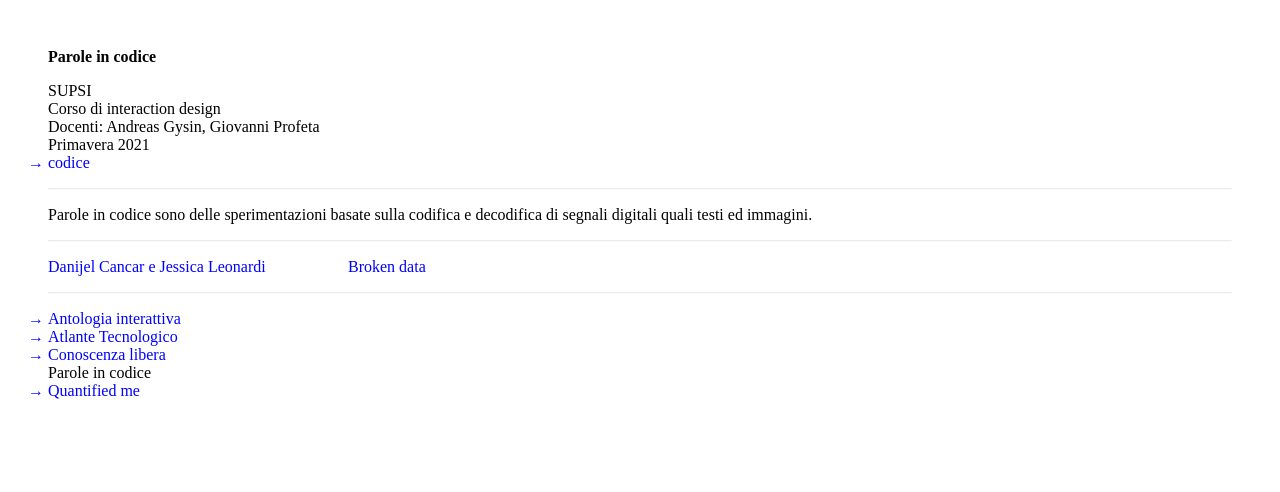
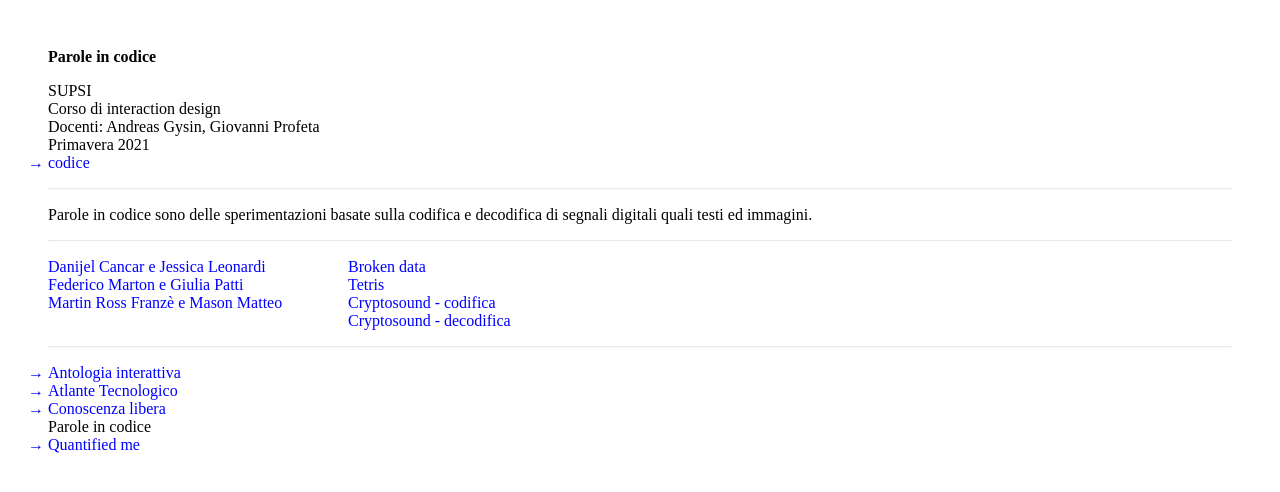
Before and after one commit to ixd-supsi/paroleincodice, a plain HTML site: page index.html in a window 1280 px wide. Drawn offline with Linux system fonts and the light colour scheme.

Commit message:
add some projects

```diff
--- a/index.html
+++ b/index.html
@@ -89,6 +89,15 @@
             <li><a href="https://danijeluuz.github.io/encode_decode/">
                 <span class="author">Danijel Cancar e Jessica Leonardi</span><span>Broken data</span>
             </a></li>
+            <li><a href="https://giuliapatti.github.io/Tetris/">
+                <span class="author">Federico Marton e Giulia Patti</span><span>Tetris</span>
+            </a></li>
+            <li><a href="https://matteomason2000.github.io/Cryptosound-encoder/">
+                <span class="author">Martin Ross Franzè e Mason Matteo</span><span>Cryptosound - codifica</span><br/></a>
+                <a href="https://matteomason2000.github.io/CryptoSound-decoder/">
+                    <span class="author"></span><span>Cryptosound - decodifica</span><br/>
+                </a>
+            </li>
         </ul>
         <hr>
         <footer>
```
